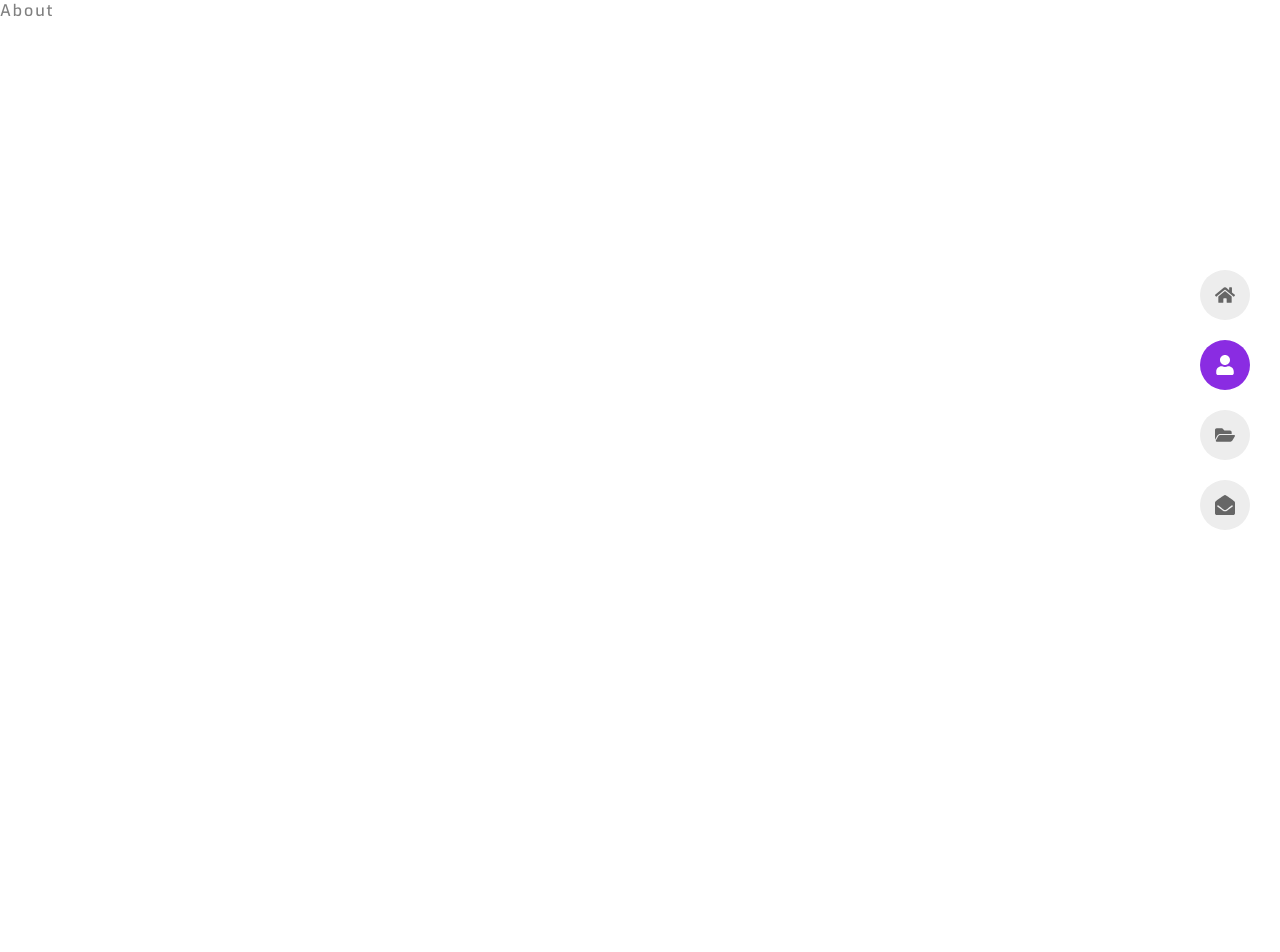
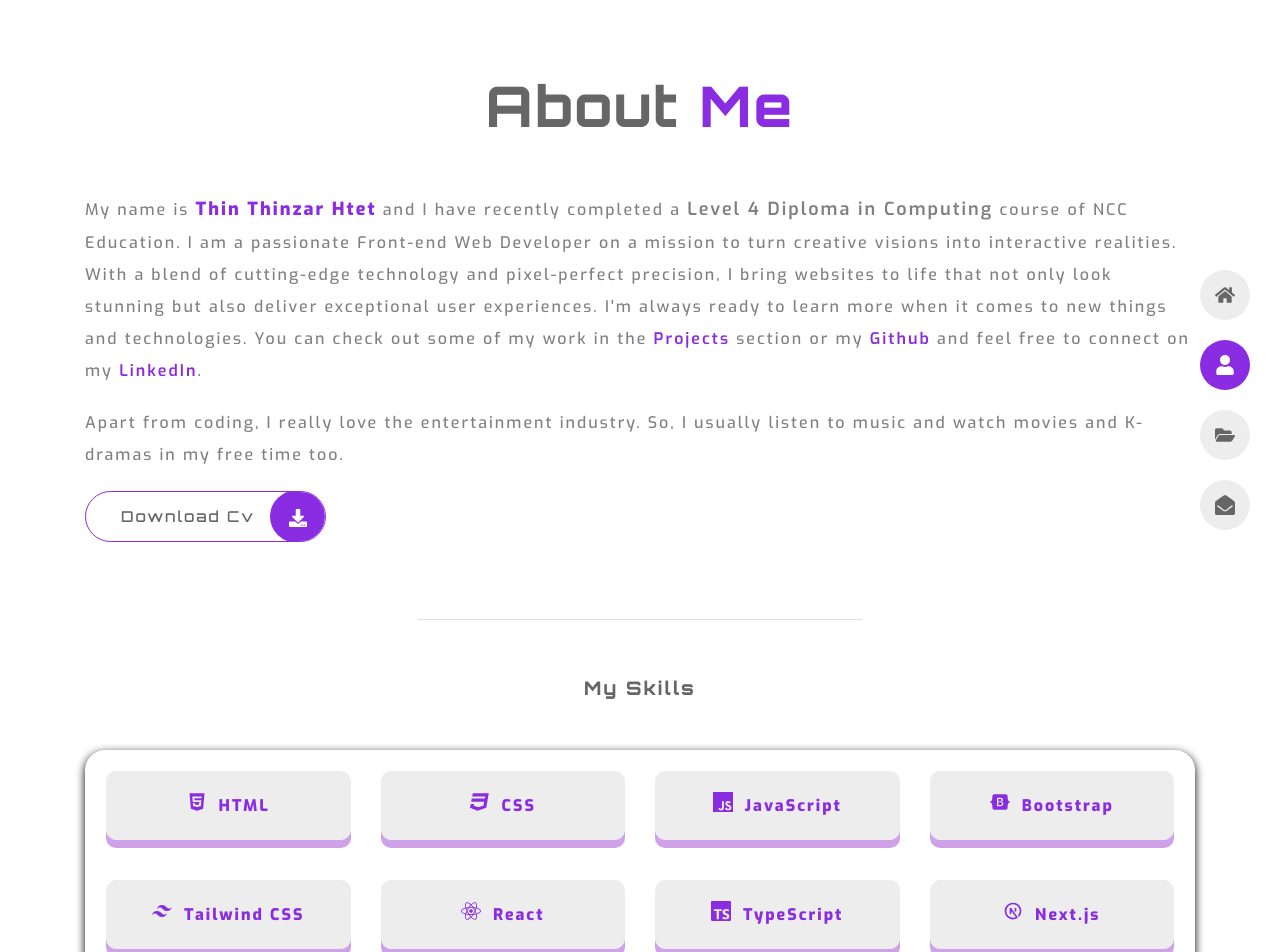
Before and after one commit to ThinThinzarHtet/MyPortfolio, a React (Vite) app: page /about in a window 1280 px wide. Shown: the top 952 px of the page. Before the commit the page ends 800 px from the top, so only its background shows below. Built offline with nearby package versions, Linux system fonts and the light colour scheme.

Commit message:
about page finish

```diff
--- a/package.json
+++ b/package.json
@@ -11,6 +11,7 @@
   },
   "dependencies": {
     "framer-motion": "^10.18.0",
+    "html-react-parser": "^5.1.1",
     "react": "^18.2.0",
     "react-dom": "^18.2.0",
     "react-icons": "^5.0.1",
--- a/src/App.css
+++ b/src/App.css
@@ -23,6 +23,9 @@ font-family: 'Roboto Slab', serif; */
   --container-color: hsl(0, 0%, 93%);
   --border-color: hsl(0, 0%, 87%);
   --text-white: #fff;
+  --black: #000;
+  --shadow-purple: hsla(279, 61%, 58%, 0.541);
+  --shadow-gray: hsla(0, 0%, 51%, 0.356);
 
   /* Font and Typography */
   --body-font: "Exo", sans-serif;
@@ -97,6 +100,12 @@ image {
 }
 
 /* REUSABLE CSS */
+.container {
+  max-width: 1140px;
+  margin-inline: auto;
+  padding-inline: 15px;
+}
+
 .grid {
   display: grid;
   gap: 30px;
@@ -104,6 +113,13 @@ image {
 
 .section {
   padding-block: 70px;
+}
+
+.section__title {
+  font-size: var(--big-font-size);
+  font-weight: var(--weight-800);
+  text-align: center;
+  margin-bottom: 50px;
 }
 
 .button {
--- a/src/components/navbar.css
+++ b/src/components/navbar.css
@@ -11,6 +11,7 @@
 
 .show-menu {
   left: 0;
+  z-index: 2;
 }
 .nav__link {
   display: flex;
@@ -52,6 +53,7 @@
   background-color: var(--container-color);
   border-radius: 5px;
   padding: 12px 10px;
+  z-index: 2;
 }
 
 .nav__toggle span {
--- /dev/null
+++ b/src/components/resume/ResumeItem.jsx
@@ -0,0 +1,13 @@
+import parse from "html-react-parser";
+const ResumeItem = ({ icon, year, title, desc }) => {
+  return (
+    <div className="resume__item">
+      <div className="resume__icon">{icon}</div>
+      <div className="resume__date">{year}</div>
+      <h3 className="resume__subtitle">{parse(title)}</h3>
+      <p className="resume__description">{parse(desc)}</p>
+    </div>
+  );
+};
+
+export default ResumeItem;
--- /dev/null
+++ b/src/components/skills/Skills.jsx
@@ -0,0 +1,20 @@
+import { skills } from "../../data";
+
+import "react-circular-progressbar/dist/styles.css";
+
+const Skills = () => {
+  return (
+    <>
+      {skills.map(({ title, icon }, index) => {
+        return (
+          <div className="skill__ItemBox" key={index}>
+            <span>{icon}</span>
+            <p>{title}</p>
+          </div>
+        );
+      })}
+    </>
+  );
+};
+
+export default Skills;
--- a/src/data.jsx
+++ b/src/data.jsx
@@ -6,8 +6,20 @@ import {
   FaBriefcase,
   FaGraduationCap,
   FaCode,
+  FaHtml5,
+  FaReact,
+  FaCss3,
+  FaBootstrap,
+  FaGitAlt,
+  FaGithubSquare,
 } from "react-icons/fa";
 import { FiFileText, FiUser, FiExternalLink } from "react-icons/fi";
+
+import { GrMysql } from "react-icons/gr";
+import { SiJavascript, SiTailwindcss, SiTypescript } from "react-icons/si";
+import { TbBrandNextjs } from "react-icons/tb";
+
+import { MdDevicesOther } from "react-icons/md";
 
 import Work1 from "./assets/project-1.jpeg";
 import Work2 from "./assets/project-2.jpg";
@@ -119,135 +131,102 @@ export const personalInfo = [
   },
 ];
 
-export const stats = [
-  {
-    id: 1,
-    no: "12+",
-    title: "Years of <br /> Experience",
-  },
-
-  {
-    id: 2,
-    no: "97+",
-    title: "Completed <br /> Projects",
-  },
-
-  {
-    id: 3,
-    no: "81+",
-    title: "Happy <br /> Customers",
-  },
-
-  {
-    id: 4,
-    no: "53+",
-    title: " Awards <br /> Won",
-  },
-];
-
 export const resume = [
   {
     id: 1,
     category: "experience",
     icon: <FaBriefcase />,
-    year: "2018 - PRESENT",
-    title: "Web Developer <span> Envato </span>",
-    desc: "Lorem ipsum dolor sit amet, consectetur tempor incididunt ut labore adipisicing elit,",
+    year: "1st Mar 2022 - 30th Sept 2023",
+    title:
+      "Junior Front-end Developer <span> Nexstack Pte Ltd (Singapore) </span>",
+    desc: "<ul><li>Involved in developing the UI pages using Next.js.</li><li>Implement new features, functionality, and capabilities on the CRM and sales portal websites using Next.js, Strapi CMS, and @emotion/react for styling.</li><li>Collaborated with UI UX designers, backend developers, and QAs.</li></ul> ",
   },
 
   {
     id: 2,
-    category: "experience",
-    icon: <FaBriefcase />,
-    year: "2013 - 2018",
-    title: "UI/UX Designer <span> Themeforest </span>",
-    desc: "Lorem incididunt dolor sit amet, consectetur eiusmod dunt doldunt dol elit, tempor incididunt",
+    category: "education",
+    icon: <FaGraduationCap />,
+    year: "Feb 2022 - Sept 2023",
+    title: "Level 4 Diploma in Computing <span> NCC Education </span>",
+    desc: "<ul><li>Diploma earned after completing the L4DC program, focus on websites, databases, and soft skills for computing.</li></ul>",
   },
 
   {
     id: 3,
-    category: "experience",
-    icon: <FaBriefcase />,
-    year: "2005 - 2013",
-    title: "Consultant <span> Videohive </span>",
-    desc: "Lorem ipsum dolor sit amet, tempor incididunt ut laboreconsectetur elit, sed do eiusmod tempor duntt",
-  },
-
-  {
-    id: 4,
     category: "education",
     icon: <FaGraduationCap />,
-    year: "2015",
-    title: "Engineering Degree <span> Oxford University </span>",
-    desc: "Lorem ipsum dolor sit amet, consectetur adipisicing elit, sed do tempor incididunt ut labore",
-  },
-
-  {
-    id: 5,
-    category: "education",
-    icon: <FaGraduationCap />,
-    year: "2012",
-    title: "Master Degree <span> KIEV University </span>",
-    desc: "Lorem incididunt dolor sit amet, consectetur eiusmod dunt doldunt dol elit, tempor incididunt",
-  },
-
-  {
-    id: 6,
-    category: "education",
-    icon: <FaGraduationCap />,
-    year: "2009",
-    title: "Bachelor Degree <span> Tunis High School </span>",
-    desc: "Lorem ipsum dolor sit amet, consectetur adipisicing elit, sed do eiusmod tempor ut labore",
+    year: "Dec 2015",
+    title: "Computer Engineering an Information Technology <span> YTU </span>",
+    desc: "<ul><li>A member of the YTU SE Team and my role is to create database design using MySQL.</li></ul>",
   },
 ];
 
 export const skills = [
   {
     id: 1,
-    title: "Html",
-    percentage: "25",
+    title: "HTML",
+    icon: <FaHtml5 />,
   },
 
   {
     id: 2,
-    title: "Javascript",
-    percentage: "89",
+    title: "CSS",
+    icon: <FaCss3 />,
   },
-
   {
     id: 3,
-    title: "Css",
-    percentage: "70",
+    title: "JavaScript",
+    icon: <SiJavascript />,
   },
 
   {
     id: 4,
-    title: "Php",
-    percentage: "66",
+    title: "Bootstrap",
+    icon: <FaBootstrap />,
   },
 
   {
     id: 5,
-    title: "Wordpress",
-    percentage: "95",
+    title: "Tailwind CSS",
+    icon: <SiTailwindcss />,
   },
 
   {
     id: 6,
-    title: "Jquery",
-    percentage: "50",
+    title: "React",
+    icon: <FaReact />,
   },
 
   {
     id: 7,
-    title: "Angular",
-    percentage: "65",
+    title: "TypeScript",
+    icon: <SiTypescript />,
   },
 
   {
     id: 8,
-    title: "React",
-    percentage: "45",
+    title: "Next.js",
+    icon: <TbBrandNextjs />,
+  },
+  {
+    id: 9,
+    title: "Git",
+    icon: <FaGitAlt />,
+  },
+  {
+    id: 10,
+    title: "Github",
+    icon: <FaGithubSquare />,
+  },
+  {
+    id: 11,
+    title: "MySQL",
+    icon: <GrMysql />,
+  },
+  {
+    id: 12,
+    title: "Responsive Design",
+    icon: <MdDevicesOther />,
   },
 ];
 
--- a/src/pages/about/About.jsx
+++ b/src/pages/about/About.jsx
@@ -1,7 +1,101 @@
-import React from "react";
+import { Link } from "react-router-dom";
+import "./about.css";
+import { FaDownload } from "react-icons/fa";
+import CV from "../../assets/ThinThinzarHtet-Frontend-Developer-CV.pdf";
+import Skills from "../../components/skills/Skills";
+import { resume } from "../../data";
+import ResumeItem from "../../components/resume/ResumeItem";
+const About = () => {
+  return (
+    <main className="section container">
+      <section className="about">
+        <h2 className="section__title">
+          About <span>Me</span>
+        </h2>
+        <div className="about__container">
+          <p>
+            My name is <span className="name">Thin Thinzar Htet</span> and I
+            have recently completed a{" "}
+            <span className="diploma">Level 4 Diploma in Computing</span> course
+            of NCC Education. I am a passionate Front-end Web Developer on a
+            mission to turn creative visions into interactive realities. With a
+            blend of cutting-edge technology and pixel-perfect precision, I
+            bring websites to life that not only look stunning but also deliver
+            exceptional user experiences. I&apos;m always ready to learn more
+            when it comes to new things and technologies. You can check out some
+            of my work in the{" "}
+            <Link to="/project">
+              <span className="link">Projects</span>
+            </Link>{" "}
+            section or my{" "}
+            <a
+              href="https://github.com/ThinThinzarHtet"
+              target="_blank"
+              rel="noreferrer"
+            >
+              <span className="link">Github</span>
+            </a>{" "}
+            and feel free to connect on my{" "}
+            <a
+              href="https://www.linkedin.com/in/thin-thinzar-htet-8b4821202/"
+              target="_blank"
+              rel="noreferrer"
+            >
+              <span className="link"> LinkedIn</span>
+            </a>
+            .
+          </p>
+          <p>
+            Apart from coding, I really love the entertainment industry. So, I
+            usually listen to music and watch movies and K-dramas in my free
+            time too.
+          </p>
+        </div>
+        <div>
+          <a href={CV} download="" className="button">
+            Download Cv{" "}
+            <span className="button__icon">
+              <FaDownload />
+            </span>
+          </a>
+        </div>
+      </section>
 
-const About = () => {
-  return <div>About</div>;
+      <div className="separator"></div>
+
+      <section className="skills">
+        <h3 className="section__subtitle subtitle__center">My Skills</h3>
+
+        <div className="skills__container grid">
+          <Skills />
+        </div>
+      </section>
+
+      <div className="separator"></div>
+
+      <section className="resume">
+        <h3 className="section__subtitle subtitle__center">
+          Experience & Education
+        </h3>
+        <div className="resume__container grid">
+          <div className="resume__data">
+            {resume.map((val) => {
+              if (val.category === "experience") {
+                return <ResumeItem key={val.id} {...val} />;
+              }
+            })}
+          </div>
+          <div className="resume__data">
+            {resume.map((val) => {
+              if (val.category === "education") {
+                return <ResumeItem key={val.id} {...val} />;
+              }
+            })}
+          </div>
+        </div>
+      </section>
+    </main>
+  );
 };
 
 export default About;
--- a/src/pages/about/about.css
+++ b/src/pages/about/about.css
@@ -0,0 +1,193 @@
+.section__title span {
+  color: var(--first-color);
+}
+
+.about__container p {
+  line-height: 2;
+  margin-bottom: 20px;
+}
+
+.about__container p:first-child {
+  margin-bottom: 20px;
+}
+
+.name {
+  font-size: var(--large-font-size);
+  font-weight: var(--weight-800);
+  color: var(--first-color);
+}
+
+.diploma {
+  font-size: var(--large-font-size);
+  font-weight: var(--weight-600);
+}
+
+.link {
+  font-weight: var(--weight-600);
+  color: var(--first-color);
+  position: relative;
+}
+
+.link::after {
+  content: "";
+  position: absolute;
+  width: 100%;
+  transform: scaleX(0);
+  height: 1.5px;
+  bottom: 0;
+  left: 0;
+  background-color: var(--first-color);
+  transform-origin: bottom right;
+  transition: transform 0.3s ease-out;
+}
+
+.link:hover::after {
+  transform: scaleX(1);
+  height: 1.5px;
+  transform-origin: bottom left;
+}
+
+.separator {
+  border-top: 1px solid var(--border-color);
+  max-width: 40%;
+  margin: 72px auto 56px;
+}
+
+/* skills css */
+
+.subtitle__center {
+  text-align: center;
+  margin-bottom: 50px;
+  font-weight: var(--weight-800);
+}
+
+.skills__container {
+  grid-template-columns: repeat(4, 1fr);
+  row-gap: 40px;
+  border: 1px solid var(--text-white);
+  padding: 20px;
+  background-color: var(--text-white);
+  box-shadow: 0px 3px 10px var(--black);
+  border-radius: 20px;
+}
+
+.skill__ItemBox {
+  border: 1px solid var(--container-color);
+  border-radius: 10px;
+  display: flex;
+  column-gap: 12px;
+  padding: 20px;
+  justify-content: center;
+  align-items: center;
+  background-color: var(--container-color);
+  /* box-shadow: 0px 3px 10px var(--first-color); */
+  box-shadow: 0 8px 0 0px var(--shadow-purple);
+  color: var(--first-color);
+  font-weight: var(--weight-800);
+}
+
+.skill__ItemBox:hover {
+  transform: translateY(8px);
+  box-shadow: none;
+}
+
+.skill__ItemBox span {
+  font-size: 20px;
+}
+
+/* resume */
+.resume__container {
+  grid-template-columns: repeat(2, 1fr);
+  align-items: flex-start;
+}
+
+.resume__item {
+  position: relative;
+  padding-left: 60px;
+}
+
+.resume__item:not(:last-child) {
+  margin-bottom: 50px;
+}
+
+.resume__item::before {
+  content: "";
+  position: absolute;
+  inset-block: 0;
+  left: 20px;
+  border-left: 1px solid var(--border-color);
+}
+
+.resume__icon {
+  position: absolute;
+  left: 0;
+  top: 0;
+  background-color: var(--first-color);
+  color: var(--text-white);
+  width: 40px;
+  height: 40px;
+  border-radius: 50%;
+  text-align: center;
+  line-height: 40px;
+}
+
+.resume__date {
+  display: inline-block;
+  background-color: var(--container-color);
+  padding: 2px 10px;
+  border-radius: 20px;
+  font-size: var(--tiny-font-size);
+  font-weight: var(--weight-600);
+}
+
+.resume__subtitle {
+  font-size: var(--large-font-size);
+  font-weight: var(--weight-600);
+  margin-block: 20px 10px;
+}
+
+.resume__subtitle span {
+  color: var(--text-color);
+  font-family: var(--body-font);
+  font-size: var(--small-font-size);
+  font-weight: var(--weight-600);
+  position: relative;
+  padding-left: 26px;
+}
+
+.resume__subtitle span::before {
+  content: "";
+  position: absolute;
+  left: 7px;
+  top: 9px;
+  width: 10px;
+  height: 2px;
+  background-color: var(--text-color);
+}
+
+.resume__description {
+  font-size: var(--smaller-font-size);
+  line-height: 1.6;
+}
+
+.resume__description ul {
+  list-style: disc;
+}
+
+@media screen and (min-width: 1024px) {
+  .skills__container {
+    grid-template-columns: repeat(4, 1fr);
+  }
+}
+
+@media screen and (max-width: 976px) {
+  .skills__container {
+    grid-template-columns: repeat(3, 1fr);
+  }
+}
+
+@media screen and (max-width: 600px) {
+  .skills__container {
+    grid-template-columns: repeat(2, 1fr);
+  }
+}
--- a/src/pages/home/Home.jsx
+++ b/src/pages/home/Home.jsx
@@ -36,11 +36,13 @@ const Home = () => {
           </h3>
 
           <p className="home__description">
-            A passionate frontend developer on a mission to turn creative
+            Crafting elegantly simple designs and translating them into flawless
+            code is my forte, and I absolutely love the work I do.
+            {/* A passionate frontend developer on a mission to turn creative
             visions into interactive realities. With a blend of cutting-edge
             technology and pixel-perfect precision, I bring websites to life
             that not only look stunning but also deliver exceptional user
-            experiences.
+            experiences. */}
           </p>
           <Link to="/about" className="button">
             More About Me{" "}
```
Also changed, not shown: 2 other files (tests, documents, lock files or other folders).
